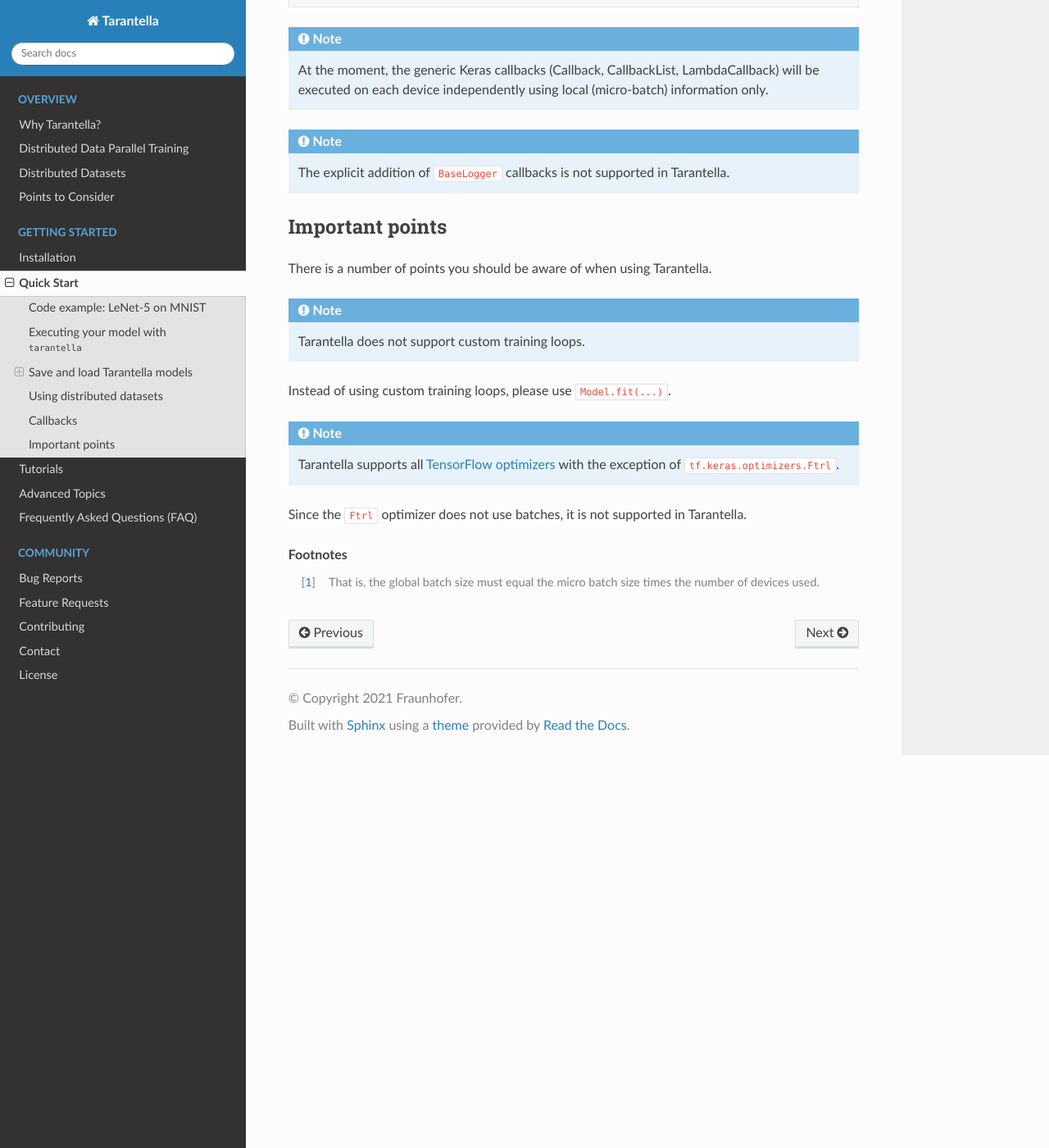
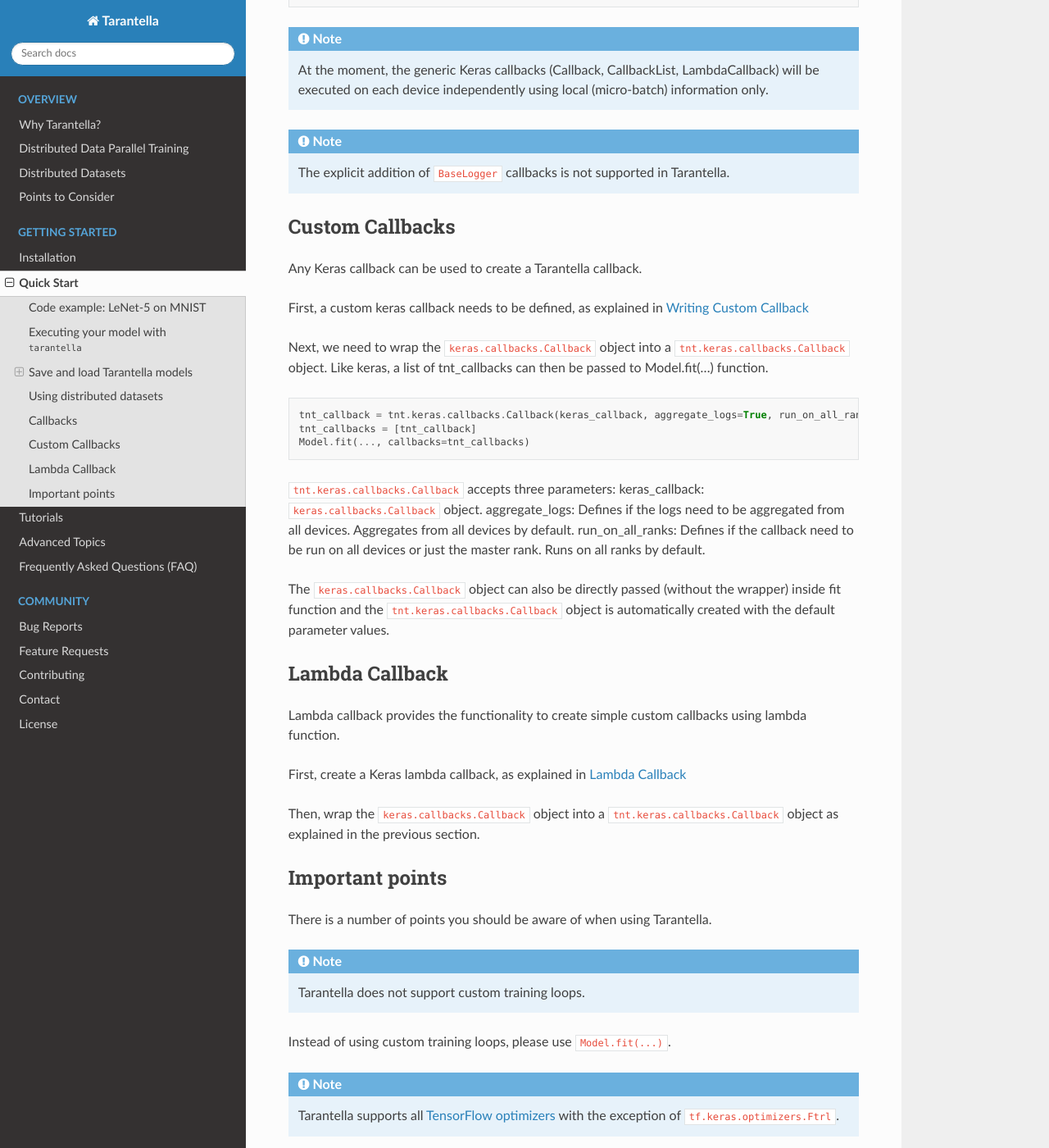
Before and after one commit to cc-hpc-itwm/tarantella, a Sphinx documentation site: the page built from docs/source/quick_start.rst, in a window 1280 px wide and 1400 px high, scrolled down 9036 px. Shown: the whole window at 82% size. Built offline with Sphinx 7.4.7 and the Read the Docs theme 2.0.0, drawn with Linux system fonts in a browser that asks for light colours; some of the changed text lies outside the part shown.

Commit message:
tarantella: callbacks: add lambda callback and tests

```diff
--- a/docs/source/quick_start.rst
+++ b/docs/source/quick_start.rst
@@ -404,7 +404,7 @@
 Callbacks
 ^^^^^^^^^
 
-Tarantella fully supports all non-generic
+Tarantella fully supports all pre-defined
 `Keras callbacks <https://www.tensorflow.org/api_docs/python/tf/keras/callbacks>`__:
 
 * ``tf.keras.callbacks.CSVLogger``
@@ -441,6 +441,40 @@
 
    The explicit addition of ``BaseLogger`` callbacks is not supported in Tarantella.
 
+Custom Callbacks
+^^^^^^^^^^^^^^^^
+
+Any Keras callback can be used to create a Tarantella callback.
+
+First, a custom keras callback needs to be defined, as explained in
+`Writing Custom Callback <https://www.tensorflow.org/guide/keras/custom_callback>`__
+
+Next, we need to wrap the ``keras.callbacks.Callback`` object into a ``tnt.keras.callbacks.Callback`` object.
+Like keras, a list of tnt_callbacks can then be passed to Model.fit(...) function.
+
+.. code-block:: Python
+
+   tnt_callback = tnt.keras.callbacks.Callback(keras_callback, aggregate_logs=True, run_on_all_ranks=True)
+   tnt_callbacks = [tnt_callback]
+   Model.fit(..., callbacks=tnt_callbacks)
+
+``tnt.keras.callbacks.Callback`` accepts three parameters:
+keras_callback: ``keras.callbacks.Callback`` object.
+aggregate_logs: Defines if the logs need to be aggregated from all devices. Aggregates from all devices by default.
+run_on_all_ranks: Defines if the callback need to be run on all devices or just the master rank. Runs on all ranks by default.
+
+The ``keras.callbacks.Callback`` object can also be directly passed (without the wrapper) inside fit function and the
+``tnt.keras.callbacks.Callback`` object is automatically created with the default parameter values.
+
+Lambda Callback
+^^^^^^^^^^^^^^^
+
+Lambda callback provides the functionality to create simple custom callbacks using lambda function.
+
+First, create a Keras lambda callback, as explained in
+`Lambda Callback <https://www.tensorflow.org/api_docs/python/tf/keras/callbacks/LambdaCallback>`__
+
+Then, wrap the ``keras.callbacks.Callback`` object into a ``tnt.keras.callbacks.Callback`` object as explained in the previous section.
 
 Important points
 ^^^^^^^^^^^^^^^^
```
Also changed, not shown: 2 other files.
